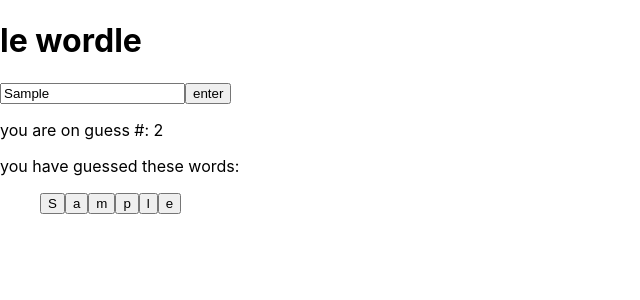
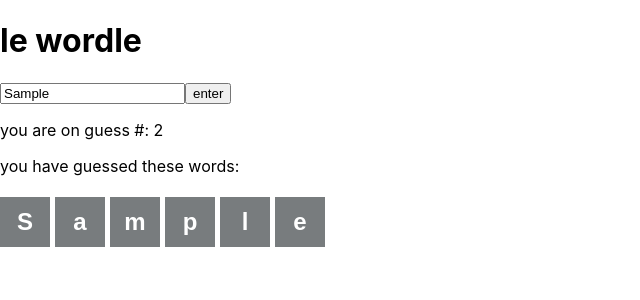
Before and after one commit to dina-shoham/le-wordle, a React (Create React App) app: page / in a window 1280 px wide. Both pictures are taken after typing "Sample" into the empty fields and a click on the input "enter". Shown: the top 300 px of the page, without its empty margins (0-640 px from the left). Built offline with nearby package versions, Linux system fonts and the light colour scheme; no server answers.

Commit message:
COLOURS ARE WORKING:))))

```diff
--- a/src/App.js
+++ b/src/App.js
@@ -2,7 +2,6 @@ import React, { useState, useEffect } from 'react';
 import Guess from './components/Guess';
 import GuessInput from './components/GuessInput';
 import './styles.css';
-import LetterTile from './components/LetterTile';
 
 function App () {
 
@@ -36,6 +35,7 @@ function App () {
     ]);
   };
 
+  // self explanatory i hope
   function incrementGuessNumber() {
     setGuessNumber(guessNumber => guessNumber + 1);
   };
@@ -56,14 +56,13 @@ function App () {
                   guessIncrementer={incrementGuessNumber}
                   guessListUpdater={updateGuessList}/>
       <div>
-        {/* <p>solution is: {solution}</p> */}
         <p>you are on guess #: {guessNumber}</p>
         <p>you have guessed these words:</p>
-        <ul>
+        {/* <ul> */}
           {guesses.map(guess => (
-            <Guess word={guess.word}/>
+            <Guess word={guess.word} statusArr={guess.status}/>
           ))}
-        </ul>
+        {/* </ul> */}
       </div>
     </div>
   );
--- a/src/components/Guess.js
+++ b/src/components/Guess.js
@@ -1,15 +1,19 @@
 /* word guess component */
 import LetterTile from './LetterTile';
 
-function Guess({word}) {
+function Guess({word, statusArr}) {
     const wordArray = Array.from(word);
     console.log("in guess, array is:");
-    console.log(wordArray)
+    console.log(wordArray);
+    console.log("still in guess, statusArr is");
+    console.log(statusArr);
     return (
         <div>
             {wordArray.map((letter, index) => {
                 console.log("in map");
-                return <LetterTile key={index} letter={letter}/>
+                return <LetterTile key={index}
+                                   letter={letter}
+                                   status={statusArr[index]}/>
             })}
         </div>
     )
--- a/src/components/GuessInput.js
+++ b/src/components/GuessInput.js
@@ -3,20 +3,21 @@ import React, { useState } from 'react';
 
 function GuessInput({solution, guessIncrementer, guessListUpdater}) {
 
-    const [guess, setGuess] = useState({word: "", status: []});
+    const [guessWord, setGuessWord] = useState("");
 
     const handleSubmit = event => {
         event.preventDefault();
 
         let verifArray = [-1, -1, -1, -1, -1, -1];
 
-        if (isRealFrenchWord(guess.word) && guess.word.length == 6) {
+        if (isRealFrenchWord(guessWord) && guessWord.length == 6) {
+        // if (isRealFrenchWord(guess.word) && guess.word.length == 6) {
             // verify word against solution
-            for (let i = 0; i < guess.word.length; i++) {
-                if (solution[i] == guess.word[i]) {
+            for (let i = 0; i < guessWord.length; i++) {
+                if (solution[i] == guessWord[i]) {
                     verifArray[i] = 2; // green
                     continue;
-                } else if (solution.includes(guess.word[i])) {
+                } else if (solution.includes(guessWord[i])) {
                     verifArray[i] = 1; // yellow
                 } else {
                     verifArray[i] = 0; // grey
@@ -24,7 +25,7 @@ function GuessInput({solution, guessIncrementer, guessListUpdater}) {
             }
 
             // set guess, increment guess count
-            setGuess({...guess, status: verifArray});
+            const guess = {word: guessWord, status: verifArray};
             guessListUpdater(guess);
             guessIncrementer();
 
@@ -45,7 +46,7 @@ function GuessInput({solution, guessIncrementer, guessListUpdater}) {
                     required
                     minLength="6"
                     maxLength="6"
-                    onChange={event => setGuess({word: event.target.value})}/>
+                    onChange={event => setGuessWord(event.target.value)}/>
                 <input type="submit" value="enter"/>
             </form>
         </div>
--- a/src/components/LetterTile.js
+++ b/src/components/LetterTile.js
@@ -1,8 +1,19 @@
 /* word guess component */
 import './../styles.css';
 
-function LetterTile({letter}) {
-    return <button className="square">{letter}</button>;
+function LetterTile({letter, status}) {
+    let className = "square";
+    if (status == -1) {
+        className="square";
+    } else if (status == 0) {
+        className="square-grey";
+    } else if (status == 1) {
+        className="square-yellow";
+    } else if (status == 2) {
+        className="square-green";
+    }
+
+    return <button className={className}>{letter}</button>;
 }
 
 export default LetterTile;
--- a/src/styles.css
+++ b/src/styles.css
@@ -1,3 +1,10 @@
+:root {
+  --white: #fff;
+  --grey: #787c7e;
+  --yellow: #c9b458;
+  --green: #6aaa64;
+}
+
 body {
   margin: 0;
   font-family: -apple-system, BlinkMacSystemFont, 'Segoe UI', 'Roboto', 'Oxygen',
@@ -12,17 +19,57 @@ code {
     monospace;
 }
 
-square {
-  background: #fff;
-  border: 1px solid #999;
-  float: left;
+.square {
+  background: var(--white);
+  border: 2px solid var(--grey);
   font-size: 24px;
   font-weight: bold;
-  line-height: 34px;
-  height: 34px;
-  margin-right: -1px;
-  margin-top: -1px;
-  padding: 0;
+  height: 50px;
+  margin-right: 5px;
+  margin-top: 5px;
+  padding: 10;
   text-align: center;
-  width: 34px;
+  width: 50px;
 }
+
+.square-grey {
+  background: var(--grey);
+  border: 2px var(--grey);
+  color: var(--white);
+  font-size: 24px;
+  font-weight: bold;
+  height: 50px;
+  margin-right: 5px;
+  margin-top: 5px;
+  padding: 10;
+  text-align: center;
+  width: 50px;
+}
+
+.square-yellow {
+  border: 2px var(--yellow);
+  background: var(--yellow);
+  color: var(--white);
+  font-size: 24px;
+  font-weight: bold;
+  height: 50px;
+  margin-right: 5px;
+  margin-top: 5px;
+  padding: 10;
+  text-align: center;
+  width: 50px;
+}
+
+.square-green {
+  border: 2px var(--green);
+  background: var(--green);
+  color: var(--white);
+  font-size: 24px;
+  font-weight: bold;
+  height: 50px;
+  margin-right: 5px;
+  margin-top: 5px;
+  padding: 10;
+  text-align: center;
+  width: 50px;
+}
```
